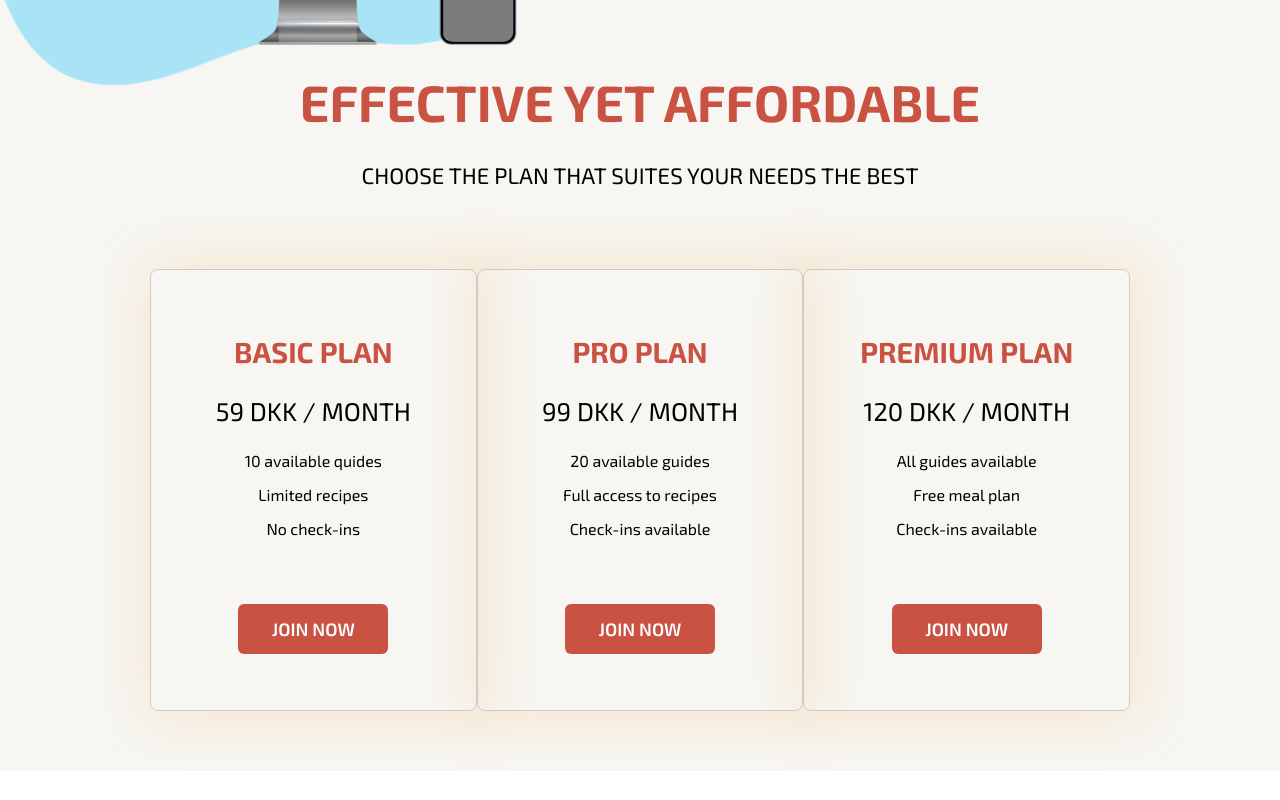
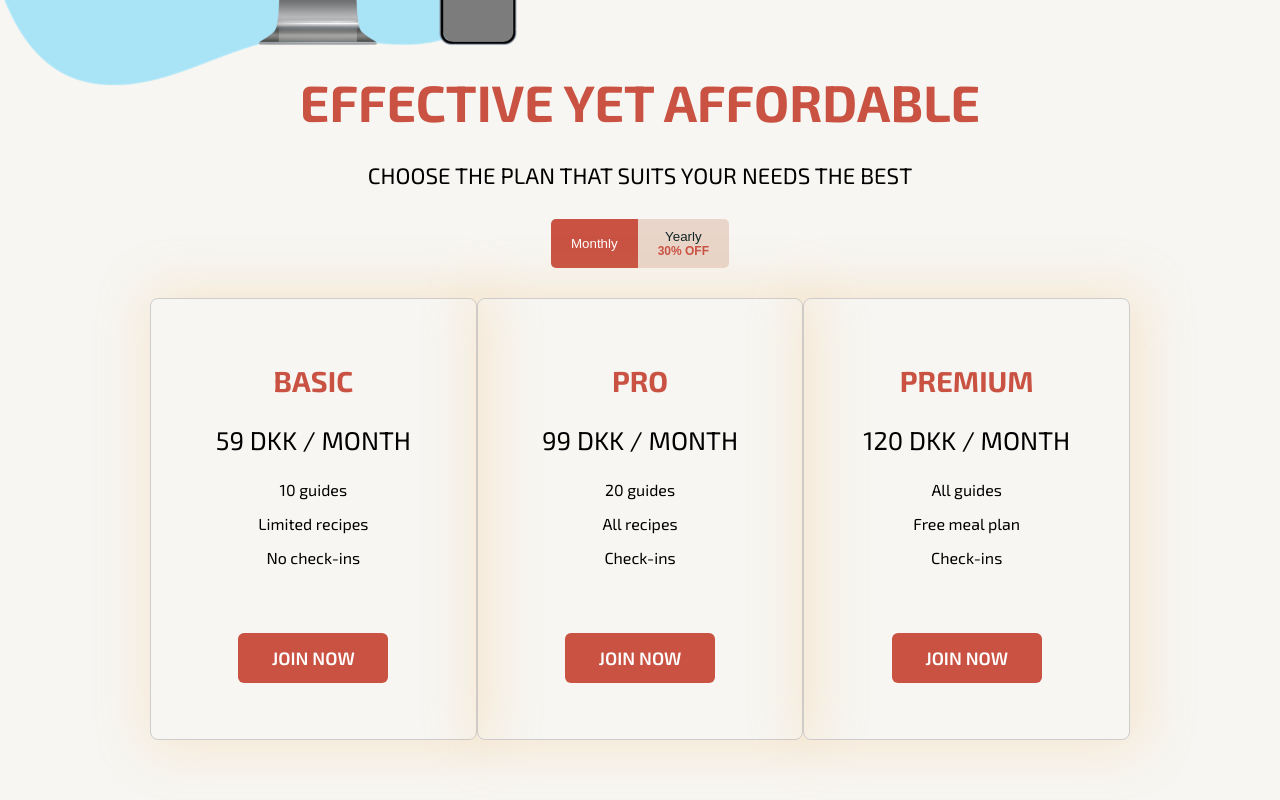
Before and after one commit to umnicol/bachelor, a Next.js app in the folder fitness-app/: page / in a window 1280 px wide. Shown: the part 2045-2845 px from the top of the page. Before the commit the page ends 2816 px from the top, so only its background shows below. Built offline with nearby package versions, Linux system fonts and the light colour scheme; a web font is replaced by a local one.

Commit message:
fixed code

```diff
--- a/fitness-app/src/app/components/CategorySection/CategorySection.tsx
+++ b/fitness-app/src/app/components/CategorySection/CategorySection.tsx
@@ -25,7 +25,7 @@ const CategorySection: React.FC = () => {
        <Box label="CARDIO" />
      </Link>
      <Link href="/videos">
-       <Box label="STRENGHT" />
+       <Box label="STRENGTH" />
      </Link>
      <Link href="/videos">
        <Box label="HIIT" />
--- a/fitness-app/src/app/components/ChallengePreview/ChallengePreview.tsx
+++ b/fitness-app/src/app/components/ChallengePreview/ChallengePreview.tsx
@@ -20,8 +20,6 @@ const ChallengePreview: React.FC<ChallengePreviewProps> = ({ video }) => {
 
         if (matchingChallenge) {
           console.log('Matching challenge:', matchingChallenge);
-
-          //previewPath contains the image URL
           setImageUrl(matchingChallenge.previewPath);
         } else {
           console.error(`No matching challenge found for previewPath: ${video.previewPath}`);
--- a/fitness-app/src/app/components/PricingPlan/PricingPlan.module.scss
+++ b/fitness-app/src/app/components/PricingPlan/PricingPlan.module.scss
@@ -12,7 +12,7 @@ h2 {
 }
 p{
     font-size: 1.4rem;
-    margin-bottom: 80px;
+    margin-bottom: 30px;
     text-transform: uppercase;
 }
 }
@@ -82,3 +82,59 @@ p{
         }
     }
   }
+
+  .pricedurationSwitch {
+  display: flex;
+  justify-content: center;
+  margin-bottom: 30px;
+
+  .pricedurationButton {
+    font-weight: 500;
+    background-color: #E9D5C9;
+    color: #112526;
+    padding: 10px 20px;
+    border: none;
+    cursor: pointer;
+    transition: background-color 0.3s ease;
+    display: flex;
+    flex-direction: column;
+    align-items: center;
+    justify-content: center;
+
+    &:hover {
+      background-color: #812F2B;
+      color: white;
+
+      p {
+        color: white;
+      }
+    }
+
+    &.selectedPriceDuration {
+      background-color: #C95243;
+      color: white;
+      border-radius: 5px 5px 0 0;
+
+      p {
+        color: white;
+      }
+    }
+
+    &:first-child {
+      border-radius: 5px 0 0 5px;
+    }
+
+    &:last-child {
+      border-radius: 0 5px 5px 0;
+      padding-top: 10px;
+    }
+
+    p {
+      font-size: 12px;
+      margin-top: 2px;
+      color: #C95243;
+      font-weight: bold;
+      margin: 0;
+    }
+  }
+}
--- a/fitness-app/src/app/components/PricingPlan/PricingPlan.tsx
+++ b/fitness-app/src/app/components/PricingPlan/PricingPlan.tsx
@@ -1,41 +1,43 @@
+// PricingPlan.tsx
+
+import React, { useState } from 'react';
+import styles from './PricingPlan.module.scss';
 import Link from 'next/link';
-import React from 'react';
-import styles from './PricingPlan.module.scss';
+import { PricingPlan, pricingPlans } from '@/app/interfaces/pricingPlansInterface';
 
-interface PricingPlans {
-  name: string;
-  price: number;
-  features: string[];
-}
+const PricingPlanComponent: React.FC = () => {
+  const [selectedPriceDuration, setSelectedPriceDuration] = useState<'monthly' | 'yearly'>('monthly');
 
-const PricingPlan: React.FC = () => {
-  const plans: PricingPlans[] = [
-    {
-      name: 'BASIC PLAN',
-      price: 59,
-      features: ['10 available quides', 'Limited recipes', 'No check-ins'],
-    },
-    {
-      name: 'PRO PLAN',
-      price: 99,
-      features: ['20 available guides', 'Full access to recipes', 'Check-ins available'],
-    },
-    {
-      name: 'PREMIUM PLAN',
-      price: 120,
-      features: ['All guides available', 'Free meal plan', 'Check-ins available'],
-    },
-  ];
+  const togglePriceDuration = (priceDuration: 'monthly' | 'yearly') => {
+    setSelectedPriceDuration(priceDuration);
+  };
 
   return (
     <div className={styles.pricingtitle}>
       <h2>EFFECTIVE YET AFFORDABLE</h2>
-    <p>Choose the plan that suites your needs the best</p>
+      <p>Choose the plan that suits your needs the best</p>
+
+      <div className={styles.pricedurationSwitch}>
+        <button
+          className={`${styles.pricedurationButton} ${selectedPriceDuration === 'monthly' ? styles.selectedPriceDuration : ''}`}
+          onClick={() => togglePriceDuration('monthly')}
+        >
+          Monthly
+        </button>
+        <button
+          className={`${styles.pricedurationButton} ${selectedPriceDuration === 'yearly' ? styles.selectedPriceDuration : ''}`}
+          onClick={() => togglePriceDuration('yearly')}
+        >
+          Yearly
+          <p>30% off</p>
+        </button>
+      </div>
+
       <div className={styles.pricingplans}>
-      {plans.map((plan, index) => (
+        {pricingPlans.map((plan, index) => (
           <div key={index} className={styles.pricingplan}>
             <h2>{plan.name}</h2>
-          <p>{plan.price} DKK / month</p>
+            <p>{selectedPriceDuration === 'monthly' ? `${plan.monthlyPrice} DKK / month` : `${plan.yearlyPrice} DKK / year`}</p>
             <ul>
               {plan.features.map((feature, idx) => (
                 <li key={idx}>{feature}</li>
@@ -44,7 +46,6 @@ const PricingPlan: React.FC = () => {
             <Link href="/signin">
               <button>JOIN NOW</button>
             </Link>
-
           </div>
         ))}
       </div>
@@ -52,4 +53,4 @@ const PricingPlan: React.FC = () => {
   );
 };
 
-export default PricingPlan;
+export default PricingPlanComponent;
--- a/fitness-app/src/app/components/SignUpPaypal/SignUpPaypal.module.scss
+++ b/fitness-app/src/app/components/SignUpPaypal/SignUpPaypal.module.scss
@@ -44,8 +44,8 @@
     .planDetailsContainer {
         background-color: #F2F2F2;
         border-radius: 8px;
-        padding: 18px; /* Adjust the padding as needed */
-        margin-bottom: 20px; /* Adjust the margin-bottom as needed */
+        padding: 35px;
+        margin-bottom: 20px;
         display: flex;
         justify-content: space-between;
         align-items: center;
--- a/fitness-app/src/app/components/SignUpPaypal/SignUpPaypal.tsx
+++ b/fitness-app/src/app/components/SignUpPaypal/SignUpPaypal.tsx
@@ -80,7 +80,7 @@ const SignUpPaypal: React.FC<SignUpPaypalProps> = ({ onSuccess, selectedPlanDeta
       {selectedPlanDetails && (
         <div className={styles.planDetailsContainer}>
           <p>
-            {selectedPlanDetails.title} <br /> <strong>{selectedPlanDetails.price}</strong>
+            {selectedPlanDetails.title} <br /> <strong>{selectedPlanDetails.price} DKK</strong>
             <strong>/{selectedPlanDetails.duration}</strong>
           </p>
           <span className={styles.changePlanText} onClick={handlePlanChange}>
--- /dev/null
+++ b/fitness-app/src/app/interfaces/pricingPlansInterface.ts
@@ -0,0 +1,27 @@
+export interface PricingPlan {
+    name: string;
+    monthlyPrice: number;
+    yearlyPrice: number;
+    features: string[];
+  }
+
+  export const pricingPlans: PricingPlan[] = [
+    {
+      name: 'BASIC',
+      monthlyPrice: 59,
+      yearlyPrice: 410,
+      features: ['10 guides', 'Limited recipes', 'No check-ins'],
+    },
+    {
+      name: 'PRO',
+      monthlyPrice: 99,
+      yearlyPrice: 690,
+      features: ['20 guides', 'All recipes', 'Check-ins'],
+    },
+    {
+      name: 'PREMIUM',
+      monthlyPrice: 120,
+      yearlyPrice: 1008,
+      features: ['All guides', 'Free meal plan', 'Check-ins'],
+    },
+  ];
```
Also changed, not shown: fitness-app/src/app/components/SignUpCard/SignUpCard.module.scss (+29 -0 lines), fitness-app/src/app/components/SignUpCard/SignUpCard.tsx (+20 -3 lines), fitness-app/src/app/components/SignUpForm/SignUpForm.tsx (+2 -8 lines), fitness-app/src/app/components/SignUpPlan/SignUpPlan.tsx (+10 -17 lines), fitness-app/src/app/page.tsx (+1 -7 lines). Lines whose indentation alone changed are shown as unchanged.
